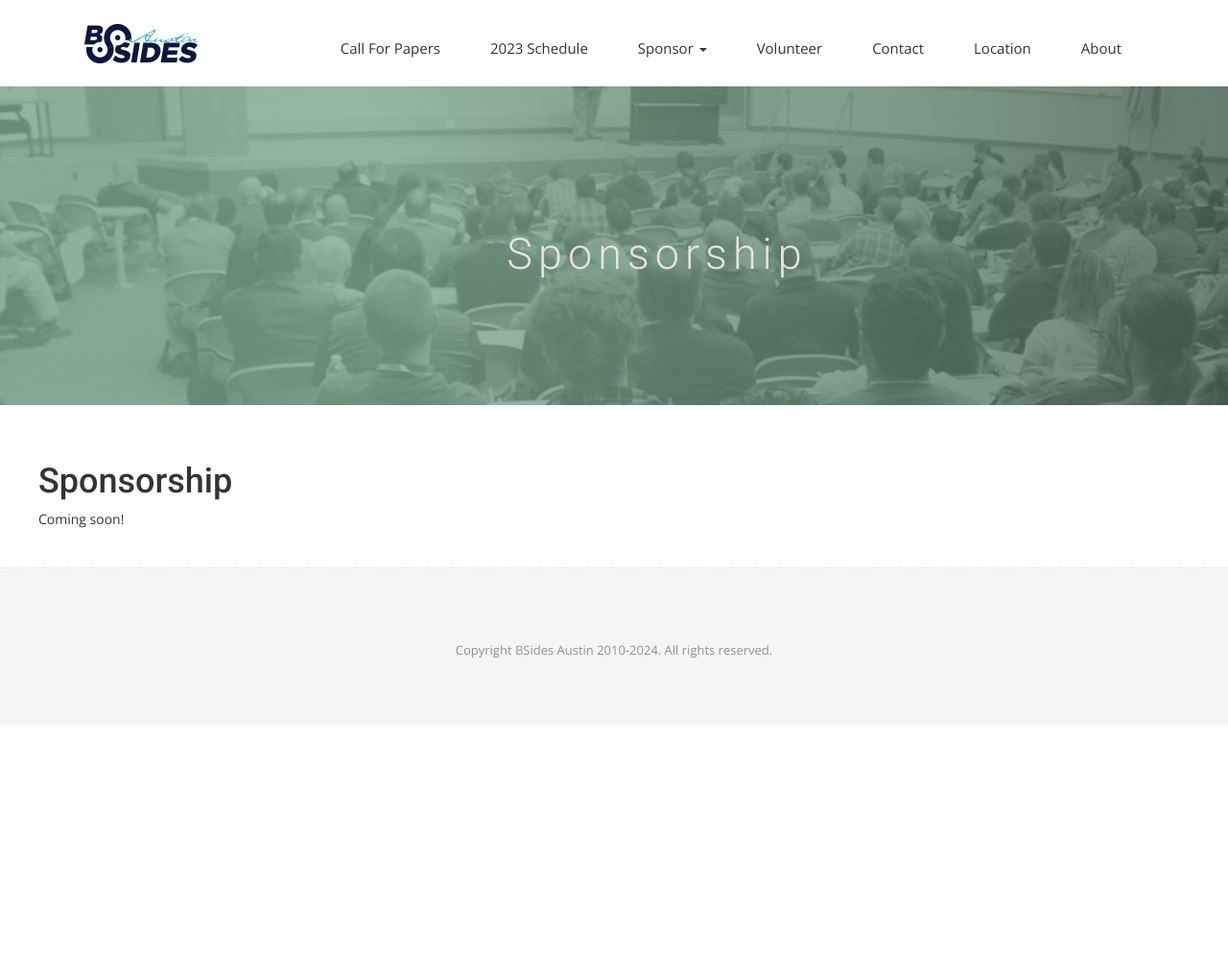
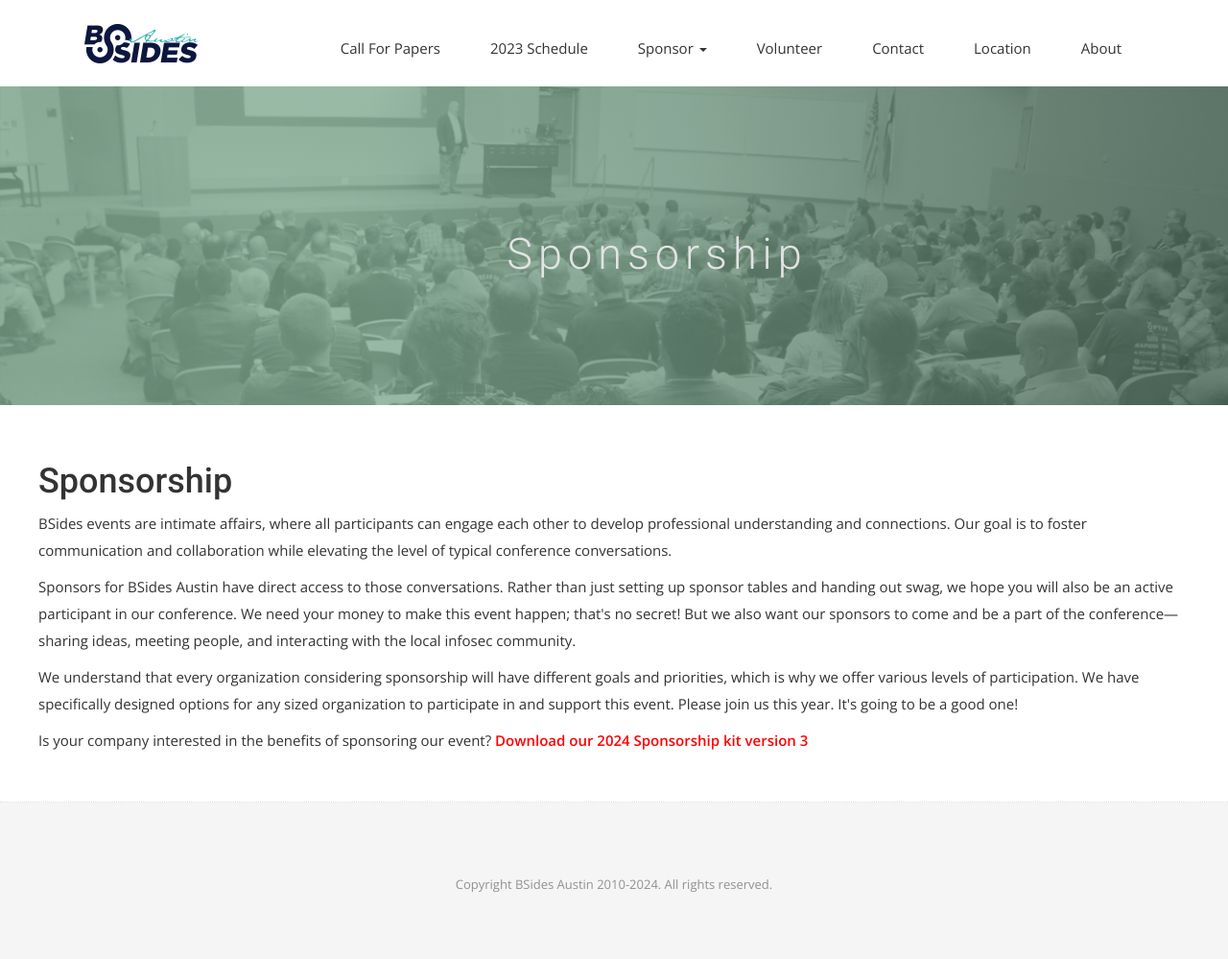
Before and after one commit to bsidesaustin/test, a Jekyll site: the page built from sponsor.html, in a window 1280 px wide. Shown: the whole page at 96% size. Built offline with Jekyll 4.4.1, drawn with Linux system fonts in a browser that asks for light colours; nearby versions of some CDN libraries; some web fonts are replaced; before the commit the page ends 900 px from its top, so only the background shows below that.

Commit message:
Update sponsor.html
Add new link for sponsorship agreement

```diff
--- a/sponsor.html
+++ b/sponsor.html
@@ -22,15 +22,14 @@
 <div class="post-area">
 <h1>Sponsorship</h1>
 
-  Coming soon!
-<!--
 <p>BSides events are intimate affairs, where all participants can engage each other to develop professional understanding and connections. Our goal is to foster communication and collaboration while elevating the level of typical conference conversations.</p>
 <p>Sponsors for BSides Austin have direct access to those conversations. Rather than just setting up sponsor tables and handing out swag, we hope you will also be an active participant in our conference. We need your money to make this event happen; that's no secret! But we also want our sponsors to come and be a part of the conference—sharing ideas, meeting people, and interacting with the local infosec community.</p>
 <p>We understand that every organization considering sponsorship will have different goals and priorities, which is why we offer various levels of participation. We have specifically designed options for any sized organization to participate in and support this event. Please join us this year. It's going to be a good one!</p>
 <p>Is your company interested in the benefits of sponsoring our event? <strong>
- <a href="https://www.dropbox.com/s/g34erfj69iw17qy/BSidesAustin2023_SponsorshipKit_v3.pdf?dl=1" target="_blank">Download our 2023 Sponsorship kit version 3</a>
+ <a href="https://www.dropbox.com/scl/fi/c6lc5sy7kkxeyktj5oiaq/BSidesAustin2024_SponsorshipKit_v1.pdf?rlkey=xixovo56x5l6lq4whx7nakkcy&e=1&st=njq3i37y&dl=1" target="_blank">Download our 2024 Sponsorship kit version 3</a>
   </strong>
   </p>
+  <!--
 <h1>Sponsor FAQ</h1>
 <p><strong>{BEFORE THE EVENT}</strong></p>
 <p><strong><em>How many of our people may we send to staff our sponsor table, and how much extra will it be for additional booth staff?</em></strong></p>
```
